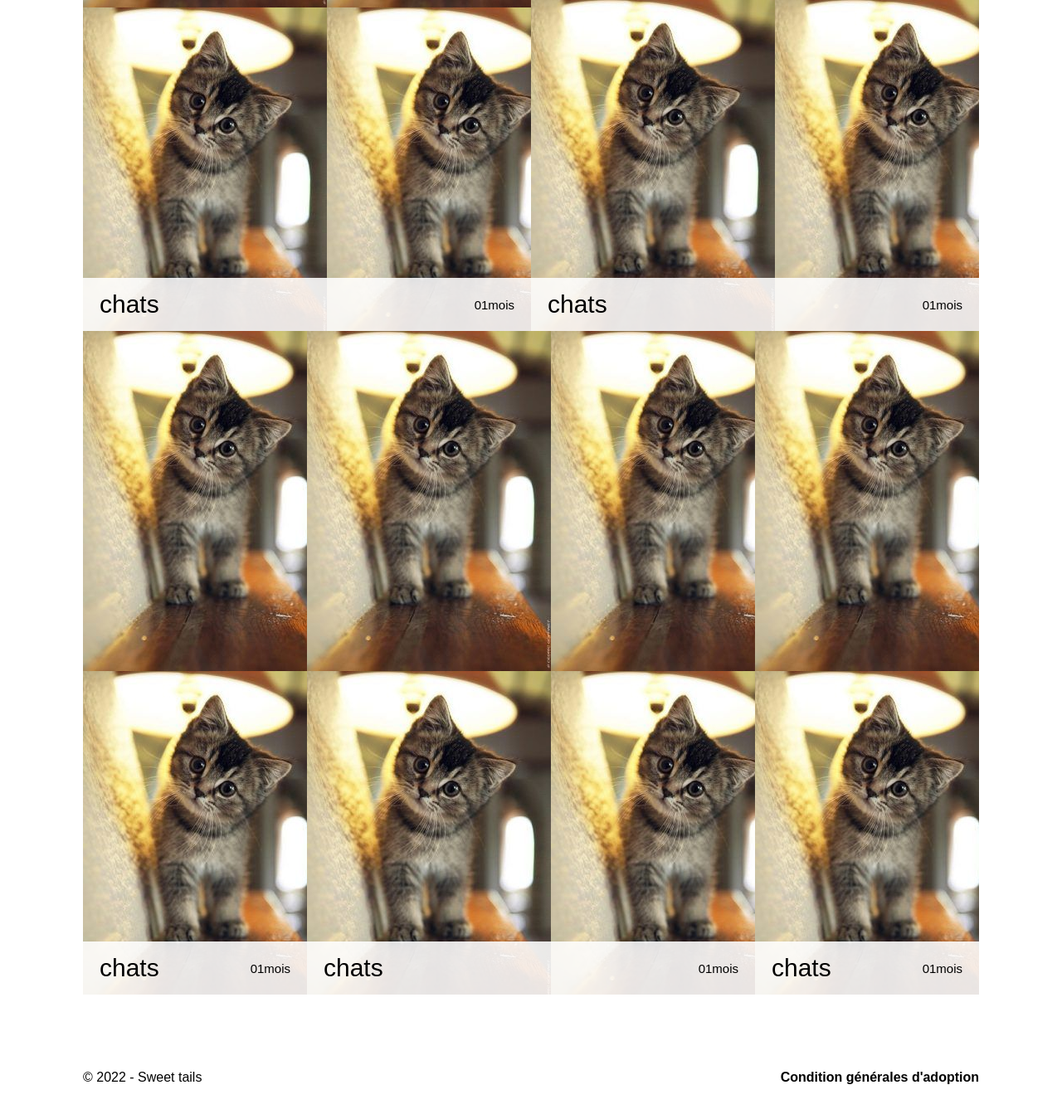
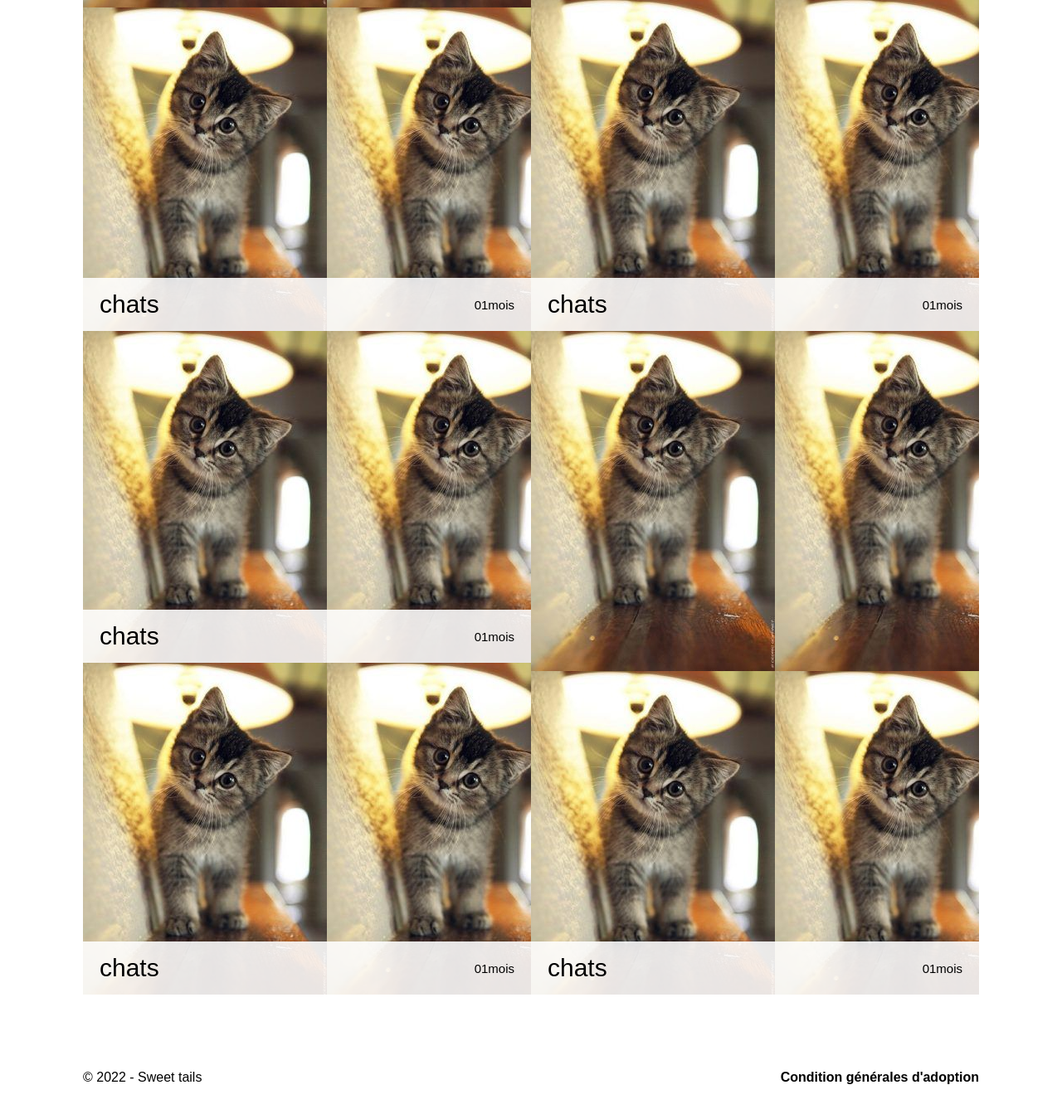
Before and after one commit to touXik/tpihm-l3, a PHP site: page /html/chats.html in a window 1280 px wide; the page is wider, and only the part inside the window is pictured. Shown: the part 559-1908 px from the top of that part at 83% size. Run offline with PHP 8.4, Linux system fonts and the light colour scheme.

Commit message:
version5

```diff
--- a/css/anime.css
+++ b/css/anime.css
@@ -174,19 +174,19 @@
 
 .animeux-grid4 {
     background: url(../images/nos_chiens/1.jpeg);
-    grid-column: 1/5;
+    grid-column: 1/3;
     grid-row: 3/4;
 }
 
 .animeux-grid5 {
     background: url(../images/nos_chiens/1.jpeg);
-    grid-column: 1/5;
-    grid-row: 1;
+    grid-column: 3/5;
+    grid-row: 3/5;
 }
 
 .animeux-grid6 {
     background: url(../images/nos_chiens/1.jpeg);
-    grid-column: 1/5;
+    grid-column: 1/3;
     grid-row: 4/5;
 }
 
@@ -226,20 +226,20 @@
 
 .animeux-grid10 {
   background: url(../images/nos_chats/6.jpeg);
-  grid-column: 1;
-  grid-row: 3 / 5;
+  grid-column: 1/3;
+  grid-row: 3 / 4;
 }
 
 .animeux-grid11{
   background: url(../images/nos_chats/6.jpeg);
-  grid-column: 2 / 4;
+  grid-column: 3/ 5;
   grid-row: 3 / 5;
 }
 
 .animeux-grid12 {
   background: url(../images/nos_chats/6.jpeg);
-  grid-column: 4;
-  grid-row: 3 / 5;
+  grid-column: 1/3;
+  grid-row: 4/ 5;
 }
 
 /*-----------------------------------------------------------------------*/
```
